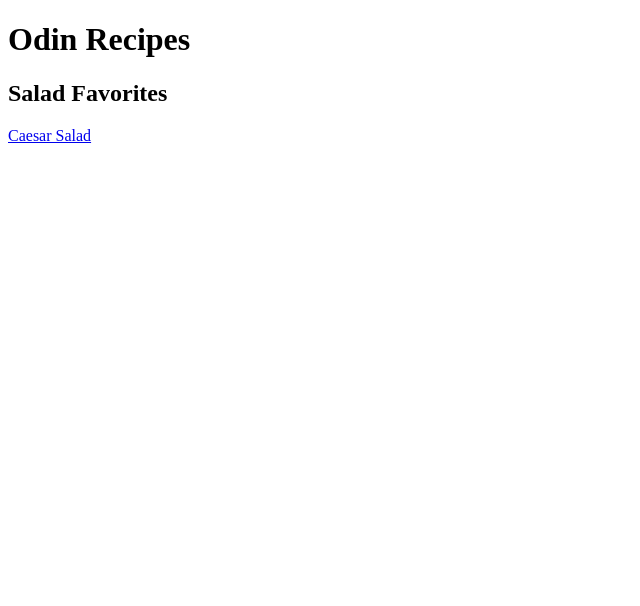
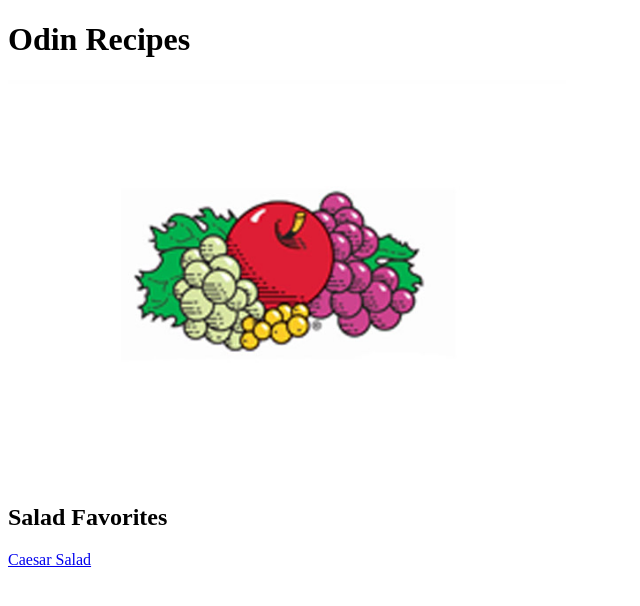
Before and after one commit to AxAodo/odin-recipes, a plain HTML site: page index.html in a window 1280 px wide. Shown: the whole page, without its empty margins (0-640 px from the left). Drawn offline with Linux system fonts and the light colour scheme.

Commit message:
adding image to homepage

```diff
--- a/index.html
+++ b/index.html
@@ -10,6 +10,10 @@
 
     <h1>Odin Recipes</h1>
 
+    <img src="recipes/fruit-of-the-loom.jpg" alt="Fruit Image"
+    height="400"
+    width="auto">
+
     <h2>Salad Favorites</h2>
     <a href="recipes/salad.html">Caesar Salad</a>
 
```
